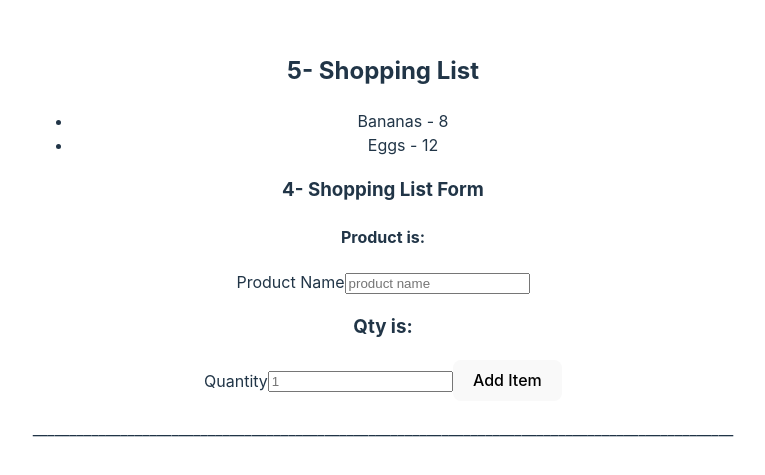
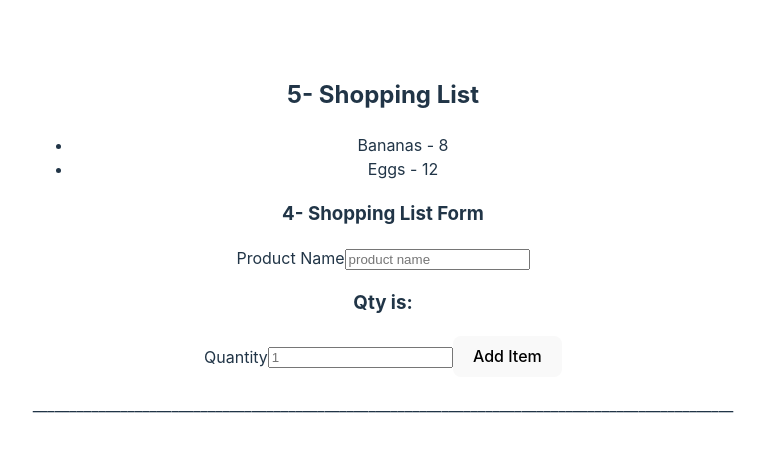
Before and after one commit to saim96/react-form, a React (Vite) app: page / in a window 1280 px wide. Shown: the part 155-630 px from the top of the page, without its empty margins (257-1022 px from the left). Built offline with nearby package versions, Linux system fonts and the light colour scheme.

Commit message:
unique ids applied for newly added items

```diff
--- a/src/ShoppingList.component.jsx
+++ b/src/ShoppingList.component.jsx
@@ -1,10 +1,11 @@
 import { useState } from "react";
+import {v4 as uuid} from "uuid";
 import ShoppingListForm from "./ShoppingListForm.component";
 
 export default function ShoppingList() {
   const [items, setItems] = useState([
-    { id: 1, product: "Bananas", quantity: 8 },
-    { id: 2, product: "Eggs", quantity: 12 },
+    { id: uuid(), product: "Bananas", quantity: 8 },
+    { id: uuid(), product: "Eggs", quantity: 12 },
   ]);
   // I defined a function in here called addItem.
   // pass it down to my ShoppingListForm.
@@ -13,7 +14,7 @@ export default function ShoppingList() {
 
   const addItem = (item) => {
     setItems((currItems) => {
-      return [...currItems, { ...item, id: 9 }];
+      return [...currItems, { ...item, id: uuid() }];
     });
   };
 //   gonna call this current items.
--- a/src/ShoppingListForm.component.jsx
+++ b/src/ShoppingListForm.component.jsx
@@ -15,15 +15,14 @@ export default function ShoppingListForm({ addItem }) { // shoppinglistform is e
   };
   const handleSubmit = (e) => { //Event handler functions expect an event object as a parameter.
     e.preventDefault();
-    console.log("handle submit");
     addItem(formData);
     // on submit whatever formData is, is packed into addItem and addItem is executed.
-  }; // this Child will invole the addItem function present in Parent.
+ setFormData({product: "", quantity: 0});
+  }; // this Child will invoke the addItem function present in Parent.
   return (
 
     <form onSubmit={handleSubmit}> {/* handleSubmit is a intermediate function */}
       <h3>4- Shopping List Form </h3>
-      <h4>Product is: </h4>
       <label htmlFor="product"> Product Name</label>
       <input
         type="text"
```
